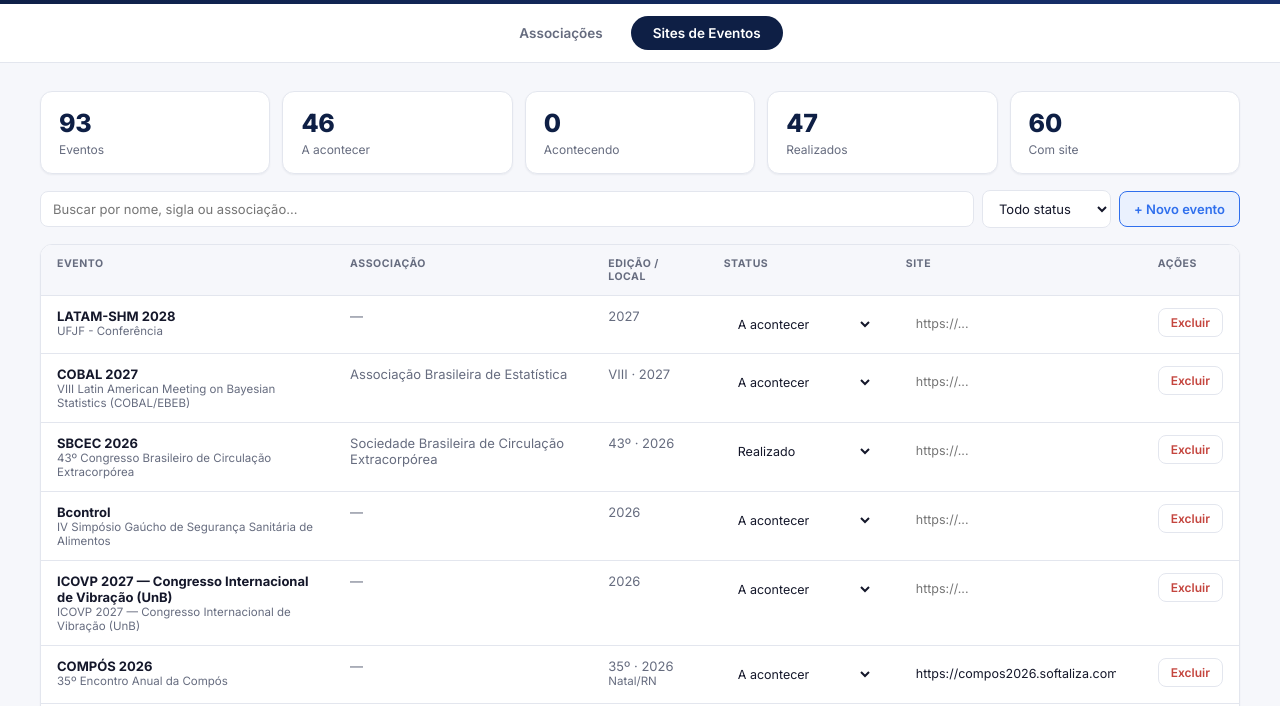
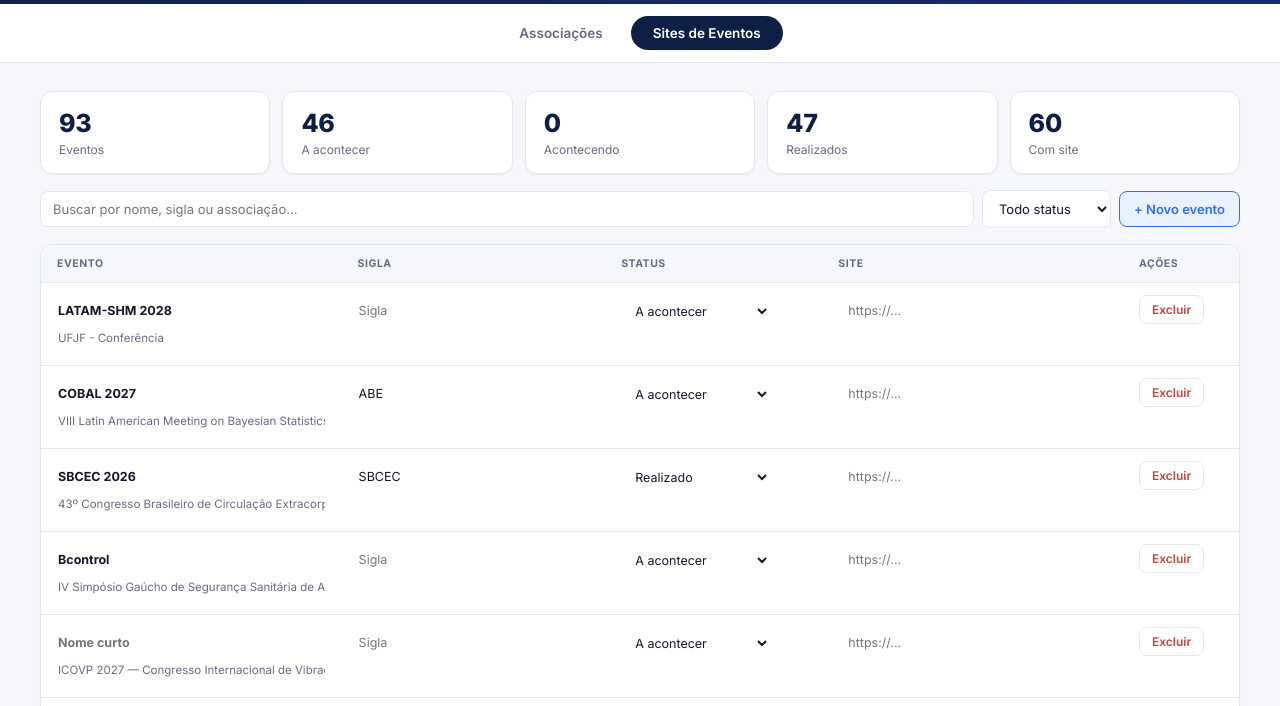
Before and after one commit to softalizaassociacoes/gestao-sites, a website: page index.html in a window 1280 px wide. Both pictures are taken after a click on the button "Sites de Eventos". Shown: the part 94-800 px from the top of the page. Drawn offline with Linux system fonts and the light colour scheme.

Commit message:
Reestrutura tabela de Eventos: Evento / Sigla / Status / Site / Ações
Remove as colunas Associação e Edição/Local. Nome do evento (curto e
completo) e sigla agora são campos editáveis, no mesmo padrão das
associações.

```diff
--- a/index.html
+++ b/index.html
@@ -103,8 +103,7 @@
           <thead>
             <tr>
               <th>Evento</th>
-              <th>Associação</th>
-              <th>Edição / Local</th>
+              <th>Sigla</th>
               <th>Status</th>
               <th>Site</th>
               <th>Ações</th>
--- a/script.js
+++ b/script.js
@@ -421,22 +421,22 @@ function renderEventoStats(allList) {
 function renderEventoTable(list) {
   const tbody = document.getElementById("evento-table-body");
   if (list.length === 0) {
-    tbody.innerHTML = '<tr class="empty-row"><td colspan="6">Nenhum evento encontrado com esses filtros.</td></tr>';
+    tbody.innerHTML = '<tr class="empty-row"><td colspan="5">Nenhum evento encontrado com esses filtros.</td></tr>';
     return;
   }
   tbody.innerHTML = list
-    .map((e) => {
-      const edicaoAno = [e.edicao, e.ano].filter(Boolean).join(" · ") || "—";
-      const local = [e.cidade, e.estado].filter(Boolean).join("/");
-      return `<tr>
-        <td><strong>${e.shortName || e.nome}</strong><div class="muted small">${e.nome}</div></td>
-        <td class="muted">${e.associacao || e.sigla || "—"}</td>
-        <td class="muted">${edicaoAno}${local ? `<div class="small">${local}</div>` : ""}</td>
+    .map(
+      (e) => `<tr>
+        <td><div class="name-cell-fields">
+          <input class="evento-shortname" type="text" data-id="${e.id}" value="${(e.shortName || "").replace(/"/g, "&quot;")}" placeholder="Nome curto" />
+          <input class="evento-nome" type="text" data-id="${e.id}" value="${(e.nome || "").replace(/"/g, "&quot;")}" placeholder="Nome completo" />
+        </div></td>
+        <td><input class="evento-sigla" type="text" data-id="${e.id}" value="${(e.sigla || "").replace(/"/g, "&quot;")}" placeholder="Sigla" /></td>
         <td>${statusManualSelect(e.id, e.statusManual)}</td>
         <td>${eventoLinkInput(e.id, e.link)}</td>
         <td><button class="btn-remove" data-id="${e.id}">Excluir</button></td>
-      </tr>`;
-    })
+      </tr>`
+    )
     .join("");
 }
 
@@ -484,6 +484,16 @@ function handleEventoEdit(ev) {
   } else if (el.classList.contains("evento-link")) {
     evento.link = el.value;
     saveEventoField(id, { link: el.value });
+  } else if (el.classList.contains("evento-shortname")) {
+    evento.shortName = el.value;
+    saveEventoField(id, { shortName: el.value });
+  } else if (el.classList.contains("evento-nome")) {
+    evento.nome = el.value;
+    saveEventoField(id, { nome: el.value });
+  } else if (el.classList.contains("evento-sigla")) {
+    evento.sigla = el.value;
+    saveEventoField(id, { sigla: el.value });
+    applyEventoFilters();
   }
 }
 
--- a/style.css
+++ b/style.css
@@ -317,7 +317,8 @@ tbody tr:hover { background: var(--accent-soft); }
   flex-shrink: 0;
 }
 
-.site-select, .site-link, .evento-status-select, .evento-link, .assoc-sigla, .assoc-nome {
+.site-select, .site-link, .evento-status-select, .evento-link, .assoc-sigla, .assoc-nome,
+.evento-shortname, .evento-nome, .evento-sigla {
   background: transparent;
   border: 1px solid transparent;
   border-radius: var(--radius-sm);
@@ -328,17 +329,20 @@ tbody tr:hover { background: var(--accent-soft); }
   transition: background 0.15s, border-color 0.15s;
 }
 
-.assoc-sigla { font-weight: 700; padding-bottom: 2px; }
-.assoc-nome { color: var(--text-muted); font-size: 11.5px; }
+.assoc-sigla, .evento-shortname { font-weight: 700; padding-bottom: 2px; }
+.assoc-nome, .evento-nome { color: var(--text-muted); font-size: 11.5px; }
 
 .site-select:hover, .evento-status-select:hover { border-color: var(--border); }
-.site-link:hover, .evento-link:hover, .assoc-sigla:hover, .assoc-nome:hover { border-color: var(--border); background: var(--surface-2); }
+.site-link:hover, .evento-link:hover, .assoc-sigla:hover, .assoc-nome:hover,
+.evento-shortname:hover, .evento-nome:hover, .evento-sigla:hover { border-color: var(--border); background: var(--surface-2); }
 
 .site-select, .evento-status-select { min-width: 150px; cursor: pointer; }
 .site-link, .evento-link { width: 100%; min-width: 220px; }
-.assoc-sigla, .assoc-nome { width: 100%; padding-left: 0; padding-right: 0; }
+.assoc-sigla, .assoc-nome, .evento-shortname, .evento-nome, .evento-sigla { width: 100%; padding-left: 0; padding-right: 0; }
+.evento-sigla { min-width: 100px; }
 
-.site-select:focus, .site-link:focus, .evento-status-select:focus, .evento-link:focus, .assoc-sigla:focus, .assoc-nome:focus {
+.site-select:focus, .site-link:focus, .evento-status-select:focus, .evento-link:focus,
+.assoc-sigla:focus, .assoc-nome:focus, .evento-shortname:focus, .evento-nome:focus, .evento-sigla:focus {
   outline: none;
   border-color: var(--accent);
   background: var(--surface);
```
